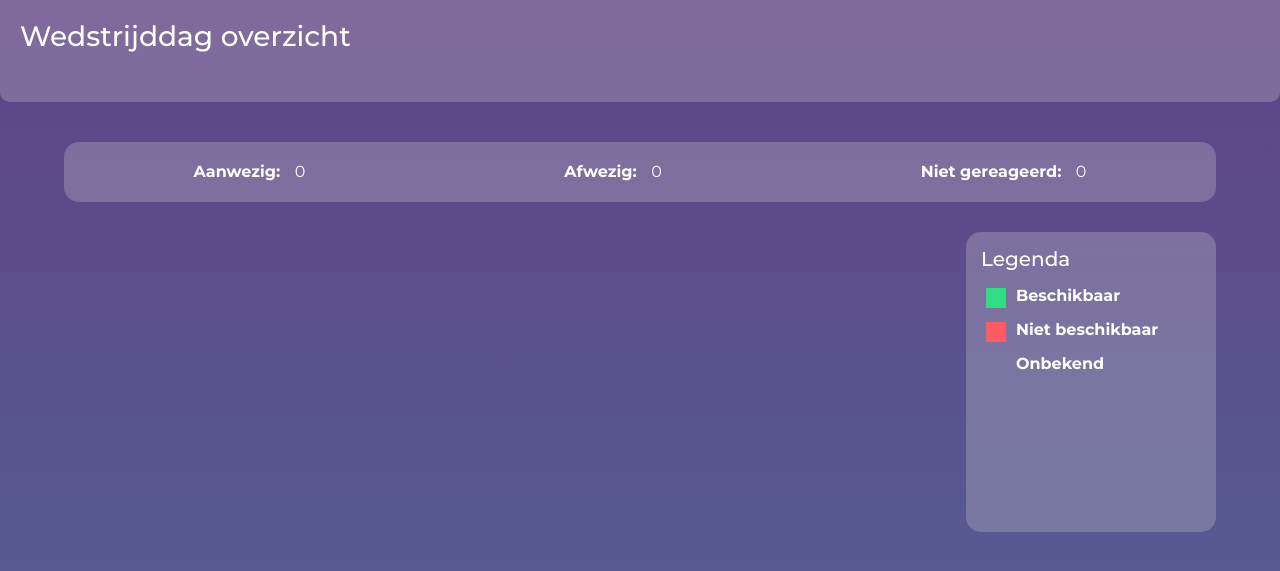
After one commit to gielvgorp/MatchDayPlanner, an ASP.NET Core app: template MatchDayPlanner/MatchDayPlanner/Views/Home/MatchDayOverview.cshtml in a window 1280 px wide. The commit adds this page. Shown: the top 571 px of the page. Run offline with ASP.NET Core 8, Linux system fonts and the light colour scheme; the template is opened without the code that fills it, so the values that code supplies are empty; style sheets or scripts are compiled from the project's sources; some libraries are stand-ins or nearby versions.

Commit message:
Integrated Matchday overview UI
 - Added matchday overview ui
 - User can click on matchday and the info view will show

```diff
--- a/MatchDayPlanner/MatchDayPlanner/Controllers/HomeController.cs
+++ b/MatchDayPlanner/MatchDayPlanner/Controllers/HomeController.cs
@@ -154,8 +154,11 @@ namespace MatchDayPlanner.Controllers
             return View(model);
         }
 
-        public IActionResult SchemePrevention()
+        [HttpGet("/MatchDayOverview/{schemeID}/{date}")]
+        public IActionResult MatchDayOverview(Guid schemeID, DateTime date)
         {
+            MatchDayOverviewModel model = new MatchDayOverviewModel();
+
             return View();
         }
 
--- /dev/null
+++ b/MatchDayPlanner/MatchDayPlanner/Views/Home/MatchDayOverview.cshtml
@@ -0,0 +1,47 @@
+@{
+    ViewData["Title"] = "Wedstrijddag overzicht";
+}
+@model MatchDayOverviewModel
+<link rel="stylesheet" href="~/css/matchDayOverview.css" asp-append-version="true" />
+<div class="main-content">
+    <div class="matchday-status-container">
+        <div class="status-item">
+            <span class="name">Aanwezig: </span>
+            <span>@Model.PreventionList.Where(p => p.IsPresent).Count()</span>
+        </div>
+         <div class="status-item">
+            <span class="name">Afwezig: </span>
+            <span>@Model.PreventionList.Where(p => p.IsPresent == false).Count()</span>
+        </div>
+        <div class="status-item">
+            <span class="name">Niet gereageerd: </span>
+            <span>0</span>
+        </div>
+    </div>
+    <div class="prevention-main-container">
+        <div class="prevention-list-container">
+            @foreach (var item in Model.PreventionList)
+            {
+                <div class="prevention-list-item @if (item.IsPresent) @("available") else @("unavailable")">
+                    <i class="fa-solid fa-user"></i>
+                    <p>@item.TeamMember.memberName | @if (item.IsPresent) @("Aanwezig") else @("Afwezig")</p>
+                </div>
+            }
+        </div>
+        <div class="legenda-container">
+            <h5 class="title">Legenda</h5>
+            <div class="legenda-item">
+                <div class="legenda-color legenda-available"></div>
+                <span>Beschikbaar</span>
+            </div>
+            <div class="legenda-item">
+                <div class="legenda-color legenda-unavailable"></div>
+                <span>Niet beschikbaar</span>
+            </div>
+            <div class="legenda-item unknown">
+                <div class="legenda-color"></div>
+                <span>Onbekend</span>
+            </div>
+        </div>
+    </div>
+</div>
--- /dev/null
+++ b/MatchDayPlanner/MatchDayPlanner/wwwroot/css/matchDayOverview.css
@@ -0,0 +1,101 @@
+.main-content{
+    width: 90%;
+    height: auto;
+    margin: 40px auto;
+}
+
+.matchday-status-container{
+    width: 100%;
+    height: 60px;
+    border-radius: 15px;
+    background: var(--gray-a);
+
+    display: flex;
+    justify-content: space-around;
+    align-items: center;
+}
+
+.status-item {
+    font-family: var(--font);
+    color: white;
+}
+
+.status-item .name{
+    font-weight: bold;
+    padding-right: 10px;
+}
+
+.prevention-main-container{
+    width: 100%;
+    height: auto;
+    display: flex;
+    justify-content: space-between;
+    margin-top: 30px;
+}
+
+.legenda-container{
+    height: 300px;
+    background: var(--gray-a);
+    width: 250px;
+    border-radius: 15px;
+    padding: 15px;
+}
+
+.legenda-container .title{
+    color: white;
+    font-family: var(--font);
+}
+
+.prevention-list-container{
+    flex: 1;
+    height: auto;
+    display: flex;
+    flex-direction: column;
+    gap: 15px;
+}
+
+.prevention-list-item{
+    width: 90%;
+    height: 60px;
+    border-radius: 10px;
+    background: var(--gray-a);
+    padding-left: 50px;
+    display: flex;
+    justify-content: start;
+    align-items: center;
+}
+
+.prevention-list-item i{
+    color: white;
+    font-size: 1.3rem;
+}
+
+.prevention-list-item p{
+    color: white;
+    font-family: var(--font);
+    font-weight: bold;
+    margin-bottom: 0!important;
+    padding-left: 60px;
+}
+
+.prevention-list-item.available{
+    background: var(--available-bg);
+}
+
+.prevention-list-item.unavailable {
+    background: var(--unavailable-bg);
+}
+
+.prevention-list-item.unknown{
+    background: gray;
+}
+
+.legenda-item{
+    justify-content: start !important;
+}
+
+.legenda-item span{
+    color: white;
+    font-family: var(--font);
+    font-weight: bold;
+}
--- a/MatchDayPlanner/MatchDayPlanner/wwwroot/css/site.css
+++ b/MatchDayPlanner/MatchDayPlanner/wwwroot/css/site.css
@@ -169,3 +169,29 @@ header .sub-title {
 .dropdown-container:hover .dropdown-content{
     display: block;
 }
+
+.legenda-item {
+    display: flex;
+    justify-content: end;
+    align-items: end;
+    padding: 5px;
+    cursor: pointer;
+}
+
+.legenda-available {
+    background: var(--available-bg);
+}
+
+.legenda-unavailable {
+    background: var(--unavailable-bg);
+}
+
+.legenda-color {
+    width: 20px;
+    height: 20px;
+    margin-right: 10px;
+}
+
+.legenda-item[selected] {
+    border-bottom: 1px solid white;
+}
```
Also changed, not shown: MatchDayPlanner/MatchDayPlanner/Models/MatchDayOverviewModel.cs (added, +8 -0 lines), MatchDayPlanner/MatchDayPlanner/Models/MemberPrevention.cs (added, +8 -0 lines), MatchDayPlanner/MatchDayPlanner/Views/Home/SchemePrevention.cshtml (deleted, +0 -11 lines), MatchDayPlanner/MatchDayPlanner/wwwroot/css/scheduleOverview.css (+0 -26 lines), MatchDayPlanner/MatchDayPlanner/wwwroot/js/ScheduleOverview.js (+5 -3 lines).
